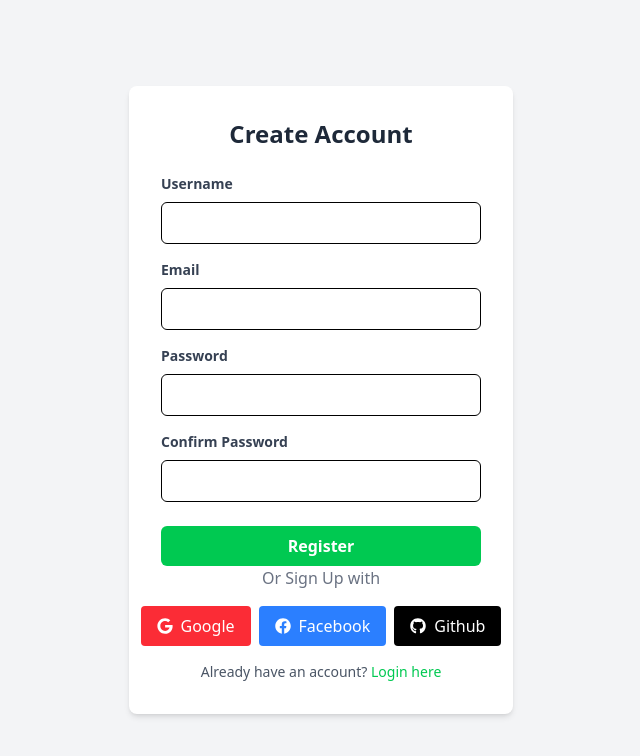
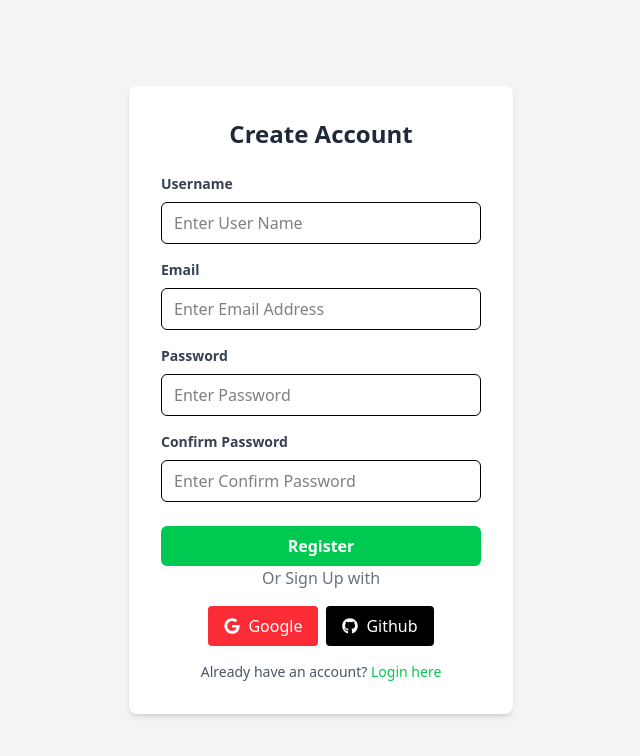
Before and after one commit to shuvo2o/firebase-authentication, a React app: page /register in a window 1280 px wide. Shown: the top 756 px of the page, without its empty margins (319-959 px from the left). Built offline with nearby package versions, Linux system fonts and the light colour scheme; the HTML template or start-up script is replaced by a standard one.

Commit message:
remove facebook done

```diff
--- a/src/components/Login.jsx
+++ b/src/components/Login.jsx
@@ -41,7 +41,7 @@ const Login = () => {
         console.error("Google Login Error", error)
       });
   }
-  const handelGithubLogin =() =>{
+  const handelGithubLogin = () => {
     const githubProvider = new GithubAuthProvider();
     signInWithPopup(auth, githubProvider)
       .then((result) => {
@@ -100,10 +100,9 @@ const Login = () => {
 
         {/* social login */}
         <div className='text-center space-y-4'>
-          <p className='text-gray-50'>Or login with</p>
+          <p className='text-gray-500 mt-2'>Or login with</p>
           <div className='flex justify-center space-x-2'>
             <button onClick={handelGoogleLogin} className='flex items-center px-4 py-2 space-x-2 text-white bg-red-500 rounded hover:bg-red-700'><FaGoogle /> <span>Google</span></button>
-            <button className='flex items-center px-4 py-2 space-x-2 text-white bg-blue-500 rounded hover:bg-blue-700'><FaFacebook /> <span>Facebook</span></button>
             <button onClick={handelGithubLogin} className='flex items-center px-4 py-2 space-x-2 text-white bg-black rounded hover:bg-gray-700'><FaGithub /><span>Github</span></button>
           </div>
         </div>
--- a/src/components/Register.jsx
+++ b/src/components/Register.jsx
@@ -64,22 +64,22 @@ const Register = () => {
         <form onSubmit={handleRegister}>
           <div className="mb-4">
             <label className="block text-gray-700 text-sm font-bold mb-2">Username</label>
-            <input name="username" type="text" className="w-full px-3 py-2 border rounded-md focus:ring-2 focus:ring-green-500" onChange={handleChange} required />
+            <input name="username" type="text" placeholder='Enter User Name' className="w-full px-3 py-2 border rounded-md focus:ring-2 focus:ring-green-500" onChange={handleChange} required />
           </div>
 
           <div className="mb-4">
             <label className="block text-gray-700 text-sm font-bold mb-2">Email</label>
-            <input name="email" type="email" className="w-full px-3 py-2 border rounded-md focus:ring-2 focus:ring-green-500" onChange={handleChange} required />
+            <input name="email" type="email" placeholder='Enter Email Address' className="w-full px-3 py-2 border rounded-md focus:ring-2 focus:ring-green-500" onChange={handleChange} required />
           </div>
 
           <div className="mb-4">
             <label className="block text-gray-700 text-sm font-bold mb-2">Password</label>
-            <input name="password" type="password" className="w-full px-3 py-2 border rounded-md focus:ring-2 focus:ring-green-500" onChange={handleChange} required />
+            <input name="password" placeholder='Enter Password' type="password" className="w-full px-3 py-2 border rounded-md focus:ring-2 focus:ring-green-500" onChange={handleChange} required />
           </div>
 
           <div className="mb-6">
             <label className="block text-gray-700 text-sm font-bold mb-2">Confirm Password</label>
-            <input name="confirmPassword" type="password" className="w-full px-3 py-2 border rounded-md focus:ring-2 focus:ring-green-500" onChange={handleChange} required />
+            <input name="confirmPassword" placeholder='Enter Confirm Password' type="password" className="w-full px-3 py-2 border rounded-md focus:ring-2 focus:ring-green-500" onChange={handleChange} required />
           </div>
 
           {error && <p className="text-red-500 text-xs italic mb-4">{error}</p>}
@@ -95,7 +95,6 @@ const Register = () => {
           <p className='text-gray-500'>Or Sign Up with</p>
           <div className='flex justify-center space-x-2'>
             <button className='flex items-center px-4 py-2 space-x-2 text-white bg-red-500 rounded hover:bg-red-700'><FaGoogle /> <span>Google</span></button>
-            <button className='flex items-center px-4 py-2 space-x-2 text-white bg-blue-500 rounded hover:bg-blue-700'><FaFacebook /> <span>Facebook</span></button>
             <button className='flex items-center px-4 py-2 space-x-2 text-white bg-black rounded hover:bg-gray-700'><FaGithub /><span>Github</span></button>
           </div>
         </div>
```
Lines whose indentation alone changed are shown as unchanged.
